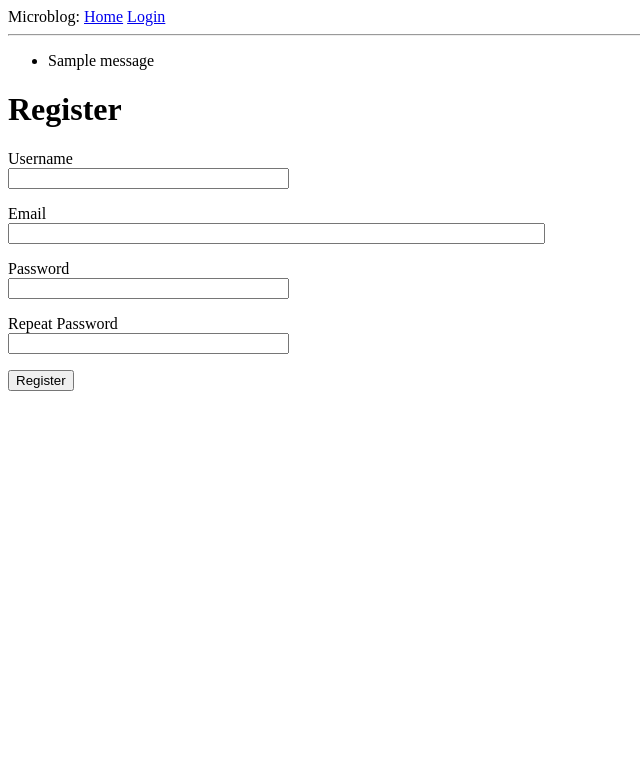
After one commit to Grabot/age_of_gold_backend, a Flask app: page /register in a window 1280 px wide. The commit adds this page. Shown: the top 783 px of the page, without its empty margins (0-640 px from the left). Run offline with Flask 2, Linux system fonts and the light colour scheme; tables that the repository leaves empty hold one stand-in row (values such as "Sample post"); one stand-in notice (Sample message) is shown.

Commit message:
adding some basic login and registeration capabilities

```diff
--- a/app/config.py
+++ b/app/config.py
@@ -7,7 +7,7 @@ load_dotenv()
 
 class Config(object):
     SQLALCHEMY_TRACK_MODIFICATIONS = False
-    SECRET_KEY = os.environ["SECRET_KEY"]
+    SECRET_KEY = os.environ.get('SECRET_KEY') or 'you-will-never-guess'
     DEBUG = True
 
 
--- a/app/models/__init__.py
+++ b/app/models/__init__.py
@@ -1,3 +1,4 @@
 from app.models import user
 from app.models import hexagon
 from app.models import tile
+from app.models import post
--- a/app/rest/__init__.py
+++ b/app/rest/__init__.py
@@ -9,8 +9,3 @@ from app.rest import map_row_rest
 from app.rest import map_remove_row
 from app.rest import map_remove
 from app.rest import add_tile_detail
-
-
-# @app_api.route("/")
-# def home():
-#     return render_template('index.html')
--- /dev/null
+++ b/app/routes/__init__.py
@@ -0,0 +1,61 @@
+from flask import render_template, flash, redirect
+from app.routes.forms import LoginForm, RegistrationForm
+from flask_login import current_user, login_user, logout_user
+
+
+def set_routes(app):
+
+    from flask_login import login_required
+
+    @app.route('/')
+    @app.route('/index')
+    @login_required
+    def home():
+        posts = [
+            {
+                'author': {'username': 'John'},
+                'body': 'Beautiful day in Portland!'
+            },
+            {
+                'author': {'username': 'Susan'},
+                'body': 'The Avengers movie was so cool!'
+            }
+        ]
+        return render_template("index.html", title='Home Page', posts=posts)
+
+    from app.models.user import User
+
+    @app.route('/login', methods=['GET', 'POST'])
+    def login():
+        if current_user.is_authenticated:
+            return redirect('/')
+        form = LoginForm()
+        if form.validate_on_submit():
+            user = User.query.filter_by(username=form.username.data).first()
+            if user is None or not user.verify_password(form.password.data):
+                flash('Invalid username or password')
+                return redirect('/login')
+            login_user(user, remember=form.remember_me.data)
+            return redirect('/')
+        return render_template('login.html', title='Sign In', form=form)
+
+    @app.route('/logout')
+    def logout():
+        logout_user()
+        return redirect('/')
+
+    from app import db
+
+    @app.route('/register', methods=['GET', 'POST'])
+    def register():
+        if current_user.is_authenticated:
+            return redirect('/')
+        form = RegistrationForm()
+        if form.validate_on_submit():
+            user = User(username=form.username.data, email=form.email.data)
+            user.hash_password(form.password.data)
+            db.session.add(user)
+            db.session.commit()
+            flash('Congratulations, you are now a registered user!')
+            return redirect('/login')
+        return render_template('register.html', title='Register', form=form)
--- /dev/null
+++ b/app/routes/forms.py
@@ -0,0 +1,33 @@
+from flask_wtf import FlaskForm
+from wtforms import StringField, PasswordField, BooleanField, SubmitField
+from wtforms.validators import ValidationError, DataRequired, Email, EqualTo
+
+
+class LoginForm(FlaskForm):
+    username = StringField('Username', validators=[DataRequired()])
+    password = PasswordField('Password', validators=[DataRequired()])
+    remember_me = BooleanField('Remember Me')
+    submit = SubmitField('Sign In')
+
+
+class RegistrationForm(FlaskForm):
+    username = StringField('Username', validators=[DataRequired()])
+    email = StringField('Email', validators=[DataRequired(), Email()])
+    password = PasswordField('Password', validators=[DataRequired()])
+    password2 = PasswordField(
+        'Repeat Password', validators=[DataRequired(), EqualTo('password')])
+    submit = SubmitField('Register')
+
+    def validate_username(self, username):
+        from app.models.user import User
+
+        user = User.query.filter_by(username=username.data).first()
+        if user is not None:
+            raise ValidationError('Please use a different username.')
+
+    def validate_email(self, email):
+        from app.models.user import User
+
+        user = User.query.filter_by(email=email.data).first()
+        if user is not None:
+            raise ValidationError('Please use a different email address.')
--- /dev/null
+++ b/app/templates/base.html
@@ -0,0 +1,31 @@
+<html>
+    <head>
+        {% if title %}
+        <title>{{ title }} - microblog</title>
+        {% else %}
+        <title>microblog</title>
+        {% endif %}
+    </head>
+    <body>
+        <div>
+            Microblog:
+            <a href="/index">Home</a>
+            {% if current_user.is_anonymous %}
+            <a href="/login">Login</a>
+            {% else %}
+            <a href="/logout">Logout</a>
+            {% endif %}
+        </div>
+        <hr>
+        {% with messages = get_flashed_messages() %}
+        {% if messages %}
+        <ul>
+            {% for message in messages %}
+            <li>{{ message }}</li>
+            {% endfor %}
+        </ul>
+        {% endif %}
+        {% endwith %}
+        {% block content %}{% endblock %}
+    </body>
+</html>
--- /dev/null
+++ b/app/templates/register.html
@@ -0,0 +1,37 @@
+{% extends "base.html" %}
+
+{% block content %}
+    <h1>Register</h1>
+    <form action="" method="post">
+        {{ form.hidden_tag() }}
+        <p>
+            {{ form.username.label }}<br>
+            {{ form.username(size=32) }}<br>
+            {% for error in form.username.errors %}
+            <span style="color: red;">[{{ error }}]</span>
+            {% endfor %}
+        </p>
+        <p>
+            {{ form.email.label }}<br>
+            {{ form.email(size=64) }}<br>
+            {% for error in form.email.errors %}
+            <span style="color: red;">[{{ error }}]</span>
+            {% endfor %}
+        </p>
+        <p>
+            {{ form.password.label }}<br>
+            {{ form.password(size=32) }}<br>
+            {% for error in form.password.errors %}
+            <span style="color: red;">[{{ error }}]</span>
+            {% endfor %}
+        </p>
+        <p>
+            {{ form.password2.label }}<br>
+            {{ form.password2(size=32) }}<br>
+            {% for error in form.password2.errors %}
+            <span style="color: red;">[{{ error }}]</span>
+            {% endfor %}
+        </p>
+        <p>{{ form.submit() }}</p>
+    </form>
+{% endblock %}
```
Also changed, not shown: app/__init__.py (+9 -0 lines), app/models/post.py (added, +25 -0 lines), app/models/user.py (+9 -2 lines), app/templates/index.html (+8 -10 lines), app/templates/login.html (added, +25 -0 lines), migrations/versions/08d27bb74869_added_posts_for_user_interaction.py (added, +37 -0 lines), migrations/versions/2cd6a6ea940f_adding_email_to_user.py (added, +36 -0 lines), requirements.txt (+8 -0 lines).
